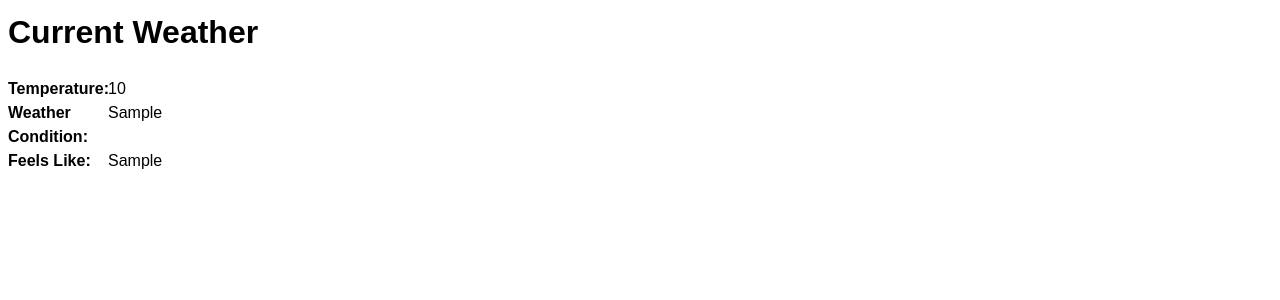
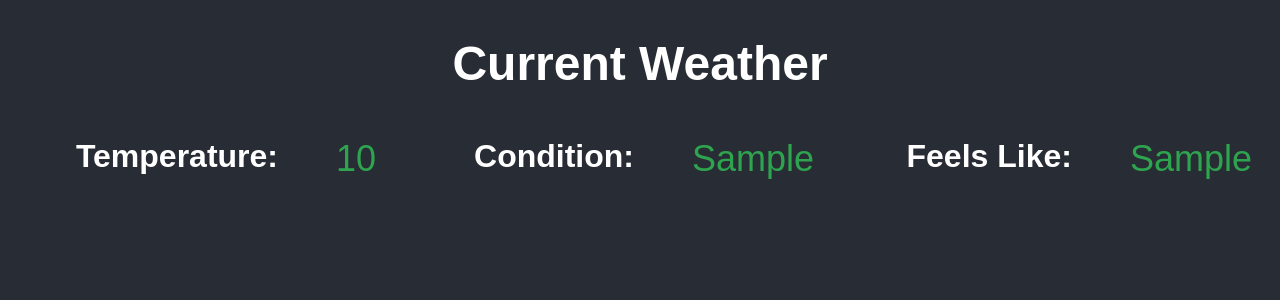
Before and after one commit to mouadse/fastapi_demo, a FastAPI app: template templates/weather.html in a window 1280 px wide. Shown: the top 300 px of the page. Run offline with FastAPI, Linux system fonts and the light colour scheme; the template is opened without the code that fills it: most values are stand-ins (such as "Sample title", 1, 10 or a date in 2020).

Commit message:
Modified the html to make it more readable and user-friendly with some css code

```diff
--- a/templates/weather.html
+++ b/templates/weather.html
@@ -3,16 +3,20 @@
 <head>
     <meta charset="UTF-8">
     <meta name="viewport" content="width=device-width, initial-scale=1.0">
-    <title>Weather Information Code</title>
+    <title>Current Weather</title>
     <style>
         body {
             font-family: Arial, sans-serif;
-            font-size: 16px;
+            font-size: 24px;
             line-height: 1.5;
+            background-color: #282c34;
+            color: #fff;
+            padding: 20px;
         }
 
         h1 {
             margin-top: 0;
+            text-align: center;
         }
 
         dl {
@@ -21,16 +25,22 @@
             justify-content: space-between;
             margin: 0;
             padding: 0;
+            font-size: 32px;
+            margin-bottom: 50px;
         }
 
         dt {
             font-weight: bold;
-            width: 100px;
+            width: 250px;
+            text-align: right;
+            margin-right: 50px;
         }
 
         dd {
+            color: #2ea44f; /* GitHub green color */
             margin: 0;
-            width: calc(100% - 100px);
+            font-weight: normal;
+            font-size: 36px;
         }
     </style>
 </head>
@@ -38,11 +48,11 @@
 <h1>Current Weather</h1>
 <dl>
     <dt>Temperature:</dt>
-    <dd>{{ temperature }}</dd>
-    <dt>Weather Condition:</dt>
-    <dd>{{ weather_condition }}</dd>
+    <dd style="color: #2ea44f">{{ temperature }}</dd>
+    <dt>Condition:</dt>
+    <dd style="color: #2ea44f">{{ weather_condition }}</dd>
     <dt>Feels Like:</dt>
-    <dd>{{ feels_like }}</dd>
+    <dd style="color: #2ea44f">{{ feels_like }}</dd>
 </dl>
 </body>
 </html>
```
